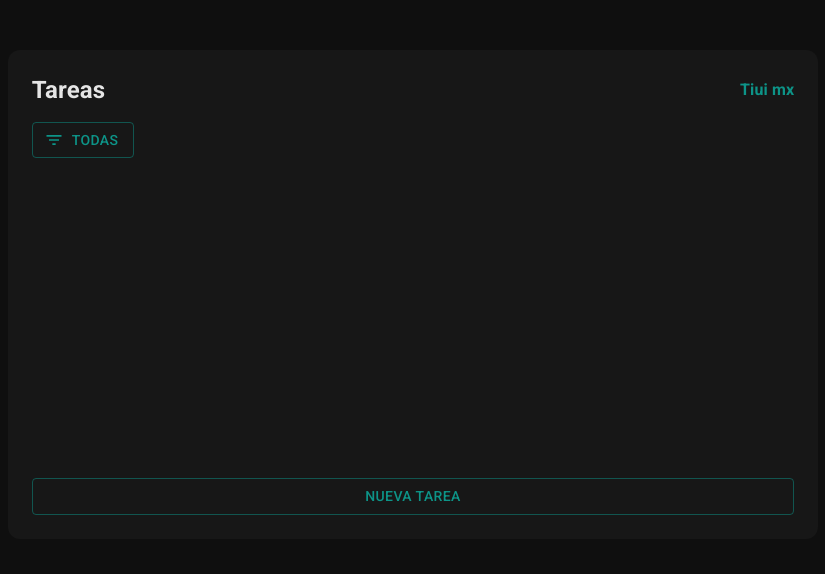
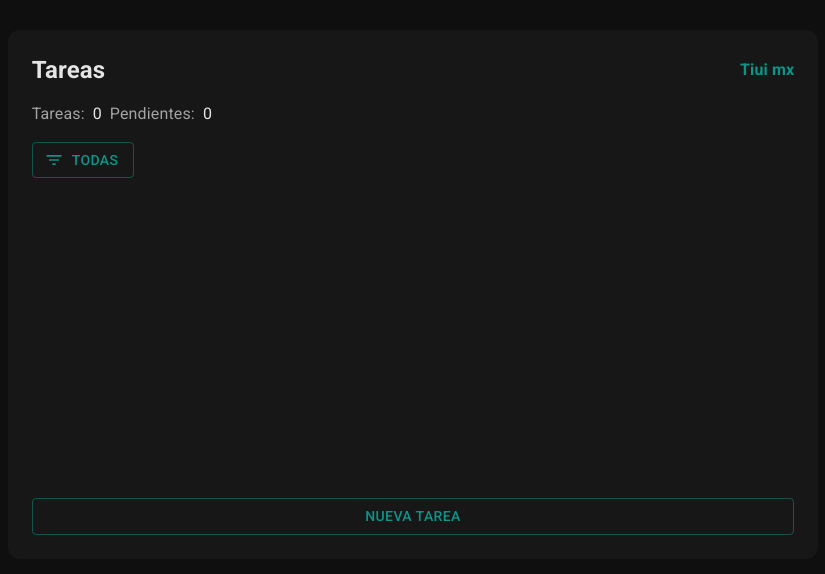
Before and after one commit to tiui-fulfillment/tiui-frontend-test, a React (Vite) app: page / in a window 1280 px wide. Shown: the part 106-680 px from the top of the page, without its empty margins (227-1052 px from the left). Built offline with nearby package versions, Linux system fonts and the light colour scheme; what tailwindcss-animated would draw is missing.

Commit message:
:sparkles: Add number of tasks and pendients

```diff
--- a/src/components/HeaderComponent.tsx
+++ b/src/components/HeaderComponent.tsx
@@ -1,8 +1,28 @@
-export default function HeaderComponent() {
+type HeaderComponentProps = {
+  numberOfTasks: number;
+  numberOfPendients: number;
+};
+
+export default function HeaderComponent({
+  numberOfTasks,
+  numberOfPendients,
+}: HeaderComponentProps) {
   return (
-    <div className="flex justify-between items-center">
-      <h2 className="text-2xl font-bold">Tareas</h2>
-      <span className="text-teal-600 font-semibold">Tiui mx</span>
-    </div>
+    <>
+      <div className="flex justify-between items-center">
+        <h2 className="text-2xl font-bold">Tareas</h2>
+        <span className="text-teal-600 font-semibold">Tiui mx</span>
+      </div>
+      <div className="flex gap-2 flex-col md:flex-row">
+        <div className="flex gap-2 items-center">
+          <span className="text-neutral-400">Tareas: </span>
+          <span className="text-neutral-200">{numberOfTasks}</span>
+        </div>
+        <div className="flex gap-2 items-center">
+          <span className="text-neutral-400">Pendientes: </span>
+          <span className="text-neutral-200">{numberOfPendients}</span>
+        </div>
+      </div>
+    </>
   );
 }
--- a/src/components/ListTasksComponent.tsx
+++ b/src/components/ListTasksComponent.tsx
@@ -1,13 +1,12 @@
-import { useEffect, useState } from "react";
+import { useEffect, useState } from 'react';
 import { v4 as uuidv4 } from 'uuid';
-import { Task } from "../types/types";
-import DialogComponent from "./DialogComponent";
-import FilterComponent from "./FilterComponent";
-import HeaderComponent from "./HeaderComponent";
-import { TaskComponent } from "./TaskComponent";
+import { Task } from '../types/types';
+import DialogComponent from './DialogComponent';
+import FilterComponent from './FilterComponent';
+import HeaderComponent from './HeaderComponent';
+import { TaskComponent } from './TaskComponent';
 
-export default function ListTasksComponent(){
-
+export default function ListTasksComponent() {
   const [tasks, setTasks] = useState<Task[]>([]);
 
   useEffect(() => {
@@ -70,9 +69,11 @@ export default function ListTasksComponent(){
   useEffect(() => {
     handleFilter('Todas');
   }, [tasks]);
-  return(
+  const numberOfTasks = tasks.length;
+  const numberOfPendients = tasks.filter((task) => !task.completed).length;
+  return (
     <div className="bg-neutral-900 h-fit rounded-xl p-6 flex flex-col gap-4 w-full xl:w-4/6 md:w-fit md:min-w-96">
-          <HeaderComponent />
+      <HeaderComponent numberOfPendients={numberOfPendients} numberOfTasks={numberOfTasks} />
       <FilterComponent handleFilter={handleFilter} />
       <div className="h-72 overflow-y-auto flex flex-col gap-4">
         {filteredTasks.map((task) => (
@@ -87,5 +88,5 @@ export default function ListTasksComponent(){
       </div>
       <DialogComponent addTask={addTask} />
     </div>
-  )
+  );
 }
```
Lines whose indentation alone changed are shown as unchanged.
